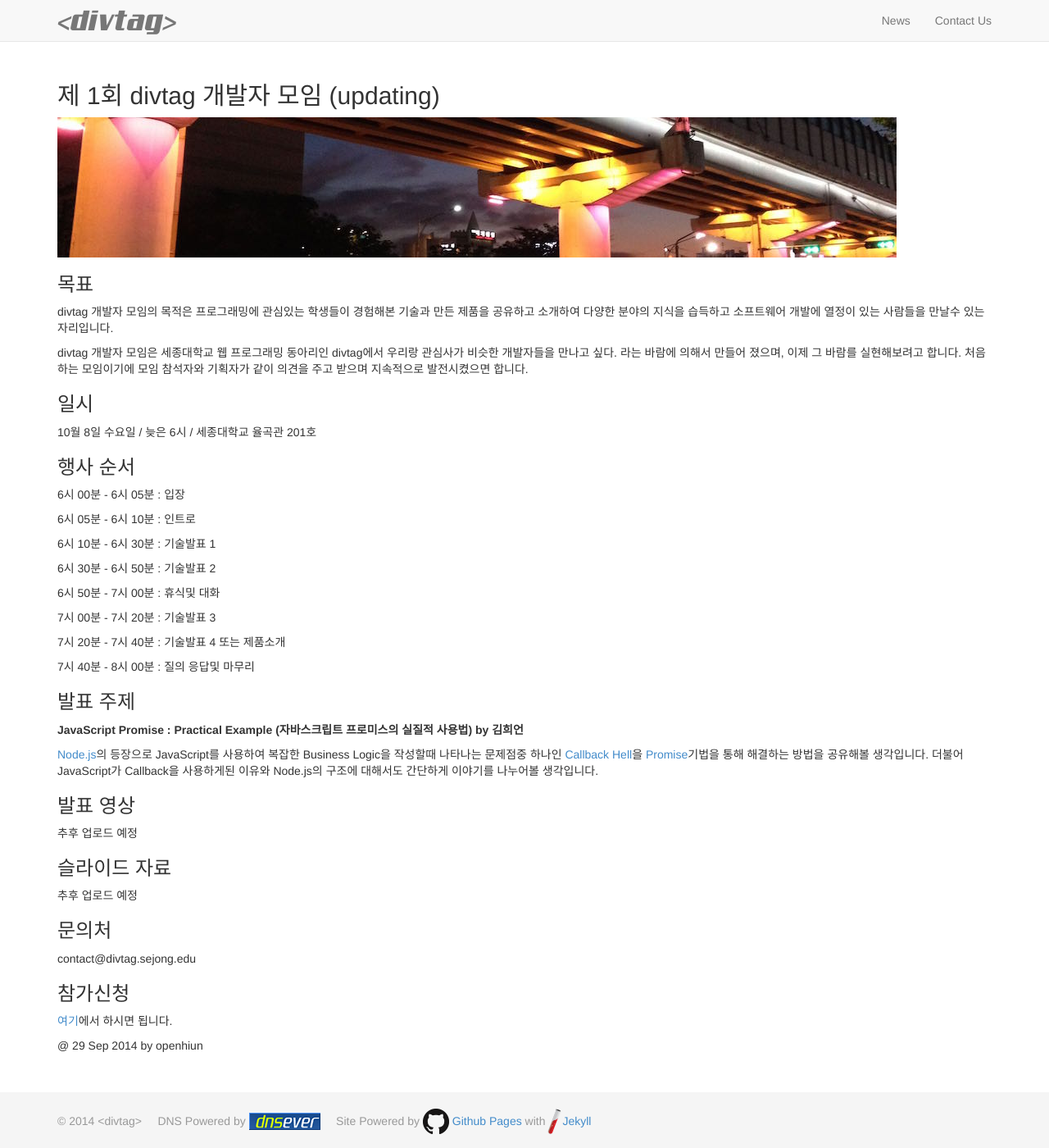
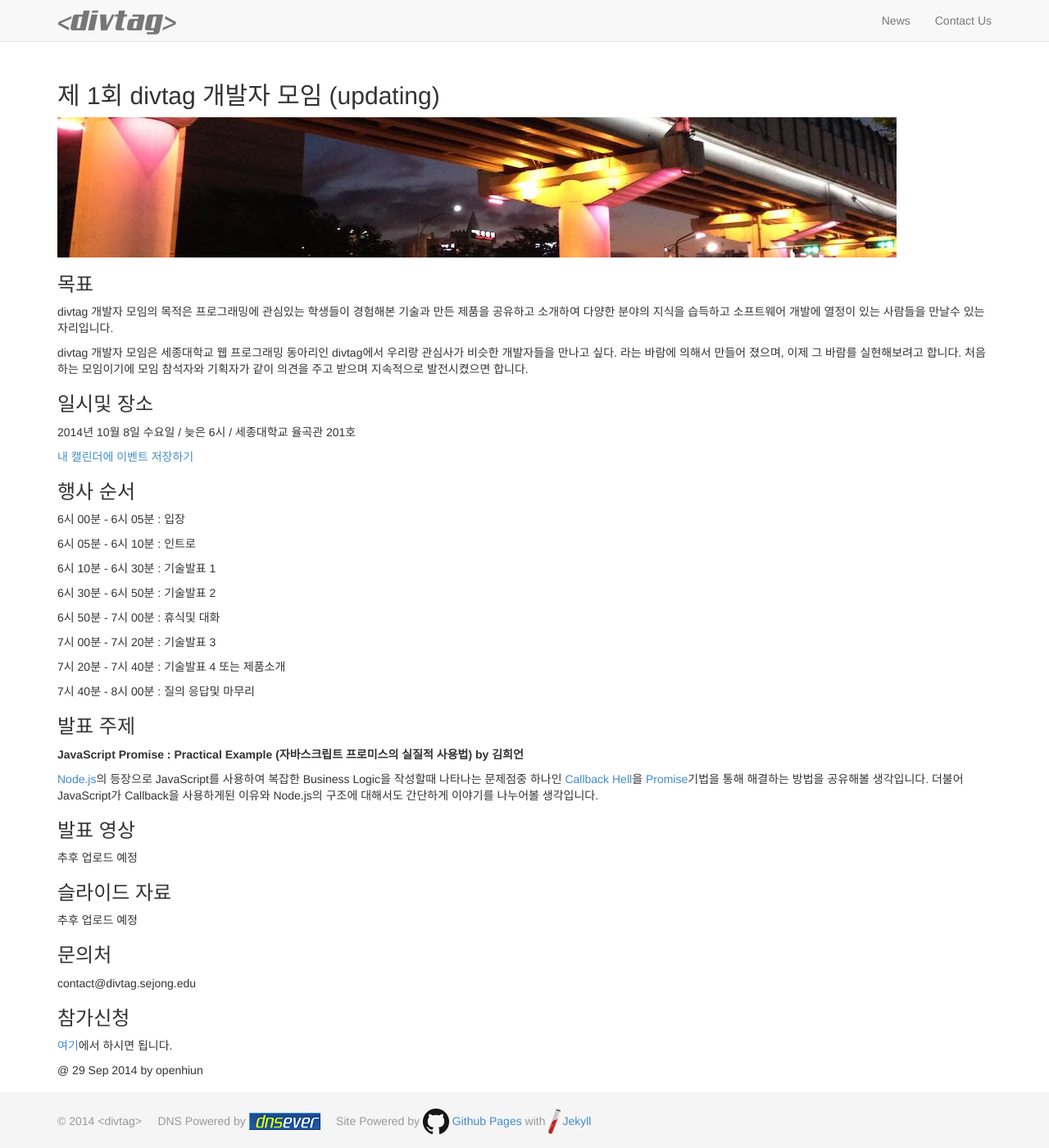
Before and after one commit to divtagers/divtagers.github.io, a Jekyll site: the page built from _posts/2014-09-29-divtag-meetup-first.md, in a window 1280 px wide and 1400 px high. Shown: the whole window at 82% size. Built offline with Jekyll 4.4.1, drawn with Linux system fonts in a browser that asks for light colours; nearby versions of some CDN libraries; Markdown is read by kramdown in place of the engine named in the settings.

Commit message:
add ics file

```diff
--- a/_posts/2014-09-29-divtag-meetup-first.md
+++ b/_posts/2014-09-29-divtag-meetup-first.md
@@ -15,9 +15,11 @@ divtag 개발자 모임의 목적은 프로그래밍에 관심있는 학생들
 
 divtag 개발자 모임은 세종대학교 웹 프로그래밍 동아리인 divtag에서 우리랑 관심사가 비슷한 개발자들을 만나고 싶다. 라는 바람에 의해서 만들어 졌으며, 이제 그 바람를 실현해보려고 합니다. 처음 하는 모임이기에 모임 참석자와 기획자가 같이 의견을 주고 받으며 지속적으로 발전시켰으면 합니다.
 
-###일시
+###일시및 장소
 
-10월 8일 수요일 / 늦은 6시 / 세종대학교 율곡관 201호
+2014년 10월 8일 수요일 / 늦은 6시 / 세종대학교 율곡관 201호
+
+<a href="../static/events/divtag-october-2014.ics">내 캘린더에 이벤트 저장하기</a>
 
 ###행사 순서
 
```
Also changed, not shown: 1 other file.
